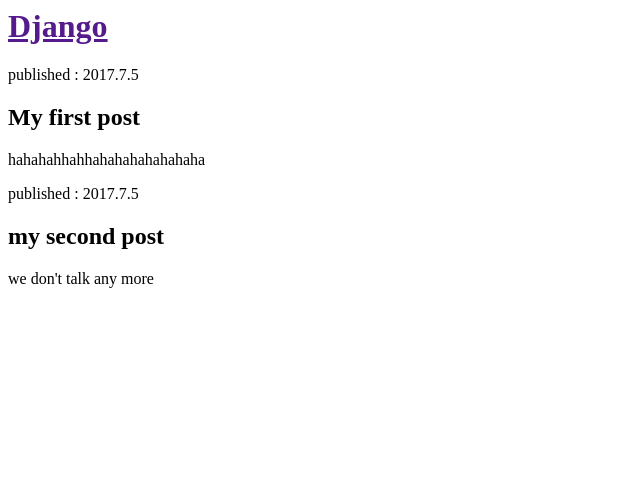
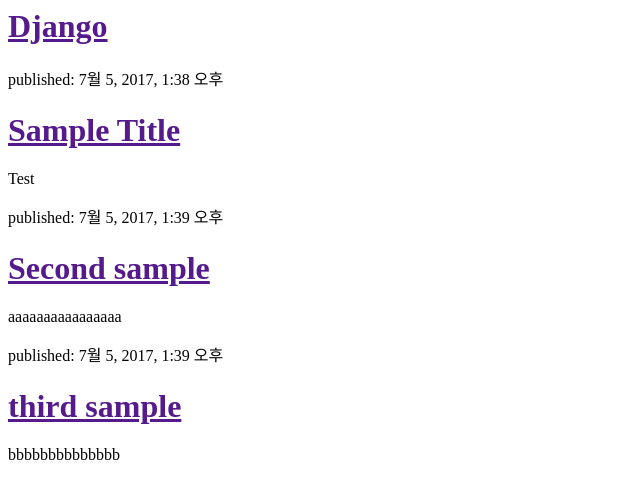
Before and after one commit to yupyub/my-first-blog, a Django app: page / in a window 1280 px wide. Shown: the top 499 px of the page, without its empty margins (0-640 px from the left). Run offline with Django 3.2, Linux system fonts and the light colour scheme; data comes from the database, SQL or seed files in the repository; both versions use the stored data as it was after the commit.

Commit message:
Modified templates to display posts from database

```diff
--- a/blog/templates/blog/post_list.html
+++ b/blog/templates/blog/post_list.html
@@ -6,16 +6,11 @@
     <div>
       <h1><a href = ""> Django </a></h1>
     </div>
-
-    <div>
-      <p>published : 2017.7.5</p>
-      <h2>My first post</h2>
-      <p>hahahahhahhahahahahahahaha</p>
-    </div>
-
-    <div>
-      <p>published : 2017.7.5</p>
-      <h2>my second post</h2>
-      <p>we don't talk any more</p>
+    {% for post in posts %}
+      <div>
+        <p>published: {{post.published_date}}</p>
+        <h1><a href = "">{{post.title}}</a></h1>
+        <p>{{post.text|linebreaksbr}}</p>
+    {%endfor%}
   </body>
 </html>
--- a/blog/views.py
+++ b/blog/views.py
@@ -1,5 +1,8 @@
 from django.shortcuts import render
-
+from django.utils import timezone
+from .models import Post
 # Create your views here.
 def post_list(request):
-    return render(request, 'blog/post_list.html', {})
+    posts = Post.objects.filter(published_date__lte = timezone.now()).order_by('published_date')
+    #posts = Post.objects.all()
+    return render(request, 'blog/post_list.html', {'posts': posts})
```
Also changed, not shown: db.sqlite3.
